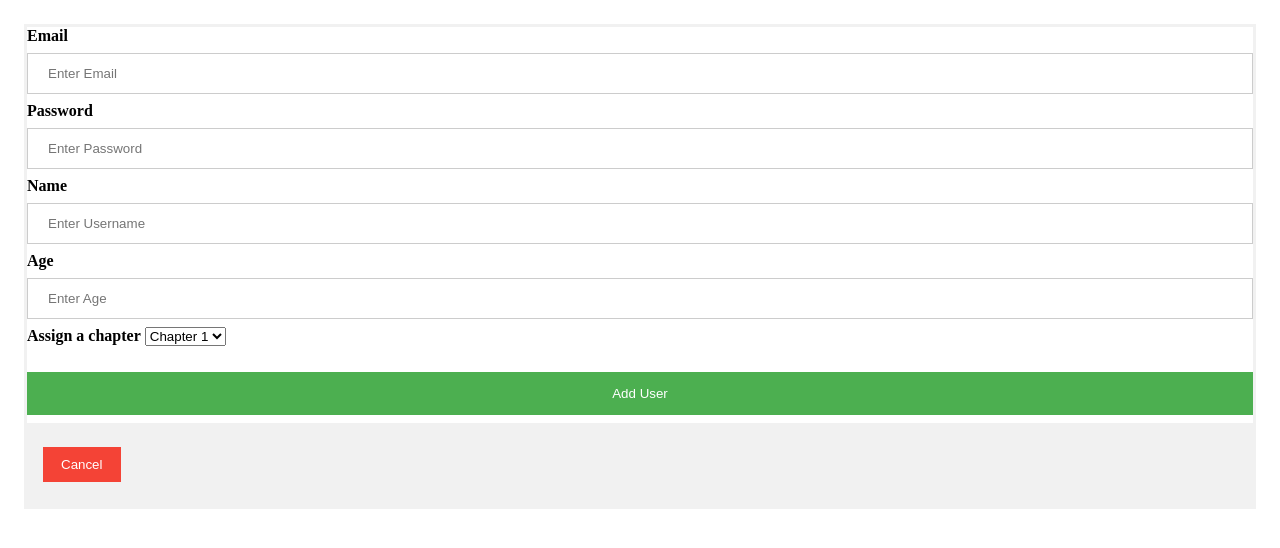
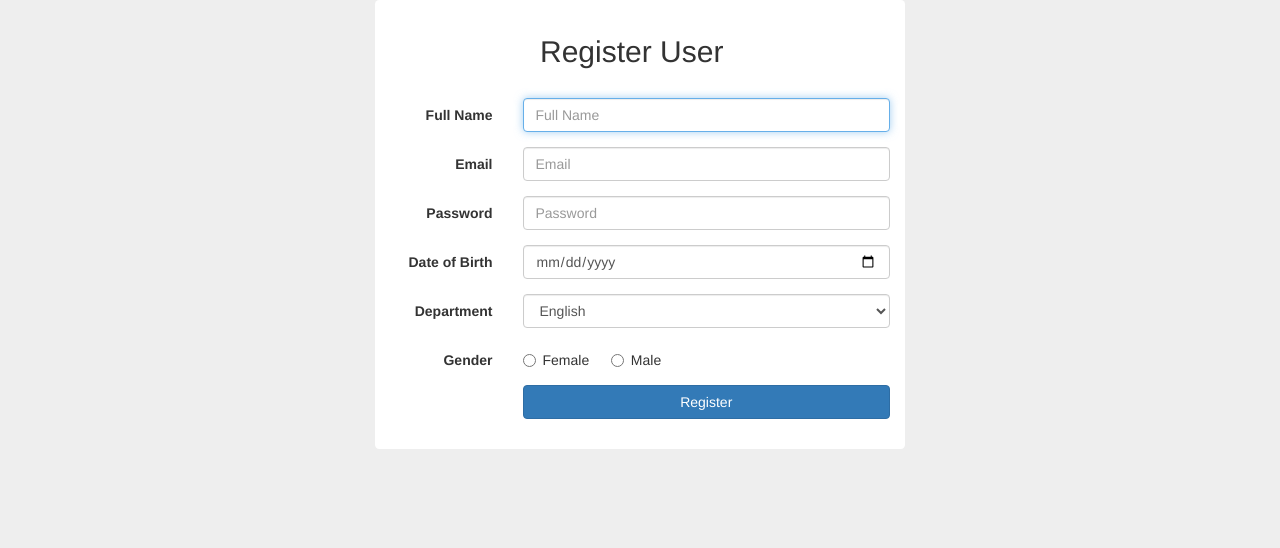
Before and after one commit to shivammutreja/Gat, a Python web app: template templates/create_user.html in a window 1280 px wide. Shown: the top 548 px of the page. Run offline with Jinja, Linux system fonts and the light colour scheme; the template is opened without the code that fills it, so the values that code supplies are empty; some libraries are stand-ins or nearby versions.

Commit message:
making changes in register user page

```diff
--- /dev/null
+++ b/static/css/register.css
@@ -0,0 +1,16 @@
+body {
+    background-color: #eee;
+}
+
+*[role="form"] {
+    max-width: 530px;
+    padding: 15px;
+    margin: 0 auto;
+    background-color: #fff;
+    border-radius: 0.3em;
+}
+
+*[role="form"] h2 {
+    margin-left: 5em;
+    margin-bottom: 1em;
+}
--- a/templates/create_user.html
+++ b/templates/create_user.html
@@ -1,34 +1,104 @@
 <!DOCTYPE html>
 <html>
 <head>
-<link rel="stylesheet" href="{{static_url('css/login.css')}}">
+    <meta name="viewport" content="width=device-width, initial-scale=1">
+    <link rel="stylesheet" href="http://maxcdn.bootstrapcdn.com/bootstrap/3.3.7/css/bootstrap.min.css">
+    <script src="https://ajax.googleapis.com/ajax/libs/jquery/1.12.4/jquery.min.js"></script>
+    <script src="http://maxcdn.bootstrapcdn.com/bootstrap/3.3.7/js/bootstrap.min.js"></script>
+    <link rel="stylesheet" href="{{static_url('css/register.css')}}">
+    <script type="text/javascript" src="{{static_url('scripts/main.js')}}"></script>
+    <script src="https://cdn.ckeditor.com/4.5.11/standard/ckeditor.js"></script>
 </head>
-<div class="container">
-    <form action="add_user" method="post" id="registration_form">
-        <label><b>Email</b></label>
-        <input type="username" placeholder="Enter Email" name="email" required>
+<!--<div class="container">-->
+    <!--<form action="add_user" method="post" id="registration_form">-->
+        <!--<label><b>Email</b></label>-->
+        <!--<input type="username" placeholder="Enter Email" name="email" required>-->
 
-        <label><b>Password</b></label>
-        <input type="password" placeholder="Enter Password" name="password" required>
+        <!--<label><b>Password</b></label>-->
+        <!--<input type="password" placeholder="Enter Password" name="password" required>-->
 
-        <label><b>Name</b></label>
-        <input type="name" placeholder="Enter Username" name="name" required>
+        <!--<label><b>Name</b></label>-->
+        <!--<input type="name" placeholder="Enter Username" name="name" required>-->
 
-        <label><b>Age</b></label>
-        <input type="age" placeholder="Enter Age" name="age" required>
+        <!--<label><b>Age</b></label>-->
+        <!--<input type="age" placeholder="Enter Age" name="age" required>-->
 
-        <label><b>Assign a chapter</b></label>
-        <select id="chapters" name="chapter">
-          <option value="chapter_1">Chapter 1</option>
-          <option value="chapter_2">Chapter 2</option>
-        </select>
-        <br></br>
+        <!--<label><b>Assign a chapter</b></label>-->
+        <!--<select id="chapters" name="chapter">-->
+          <!--<option value="chapter_1">Chapter 1</option>-->
+          <!--<option value="chapter_2">Chapter 2</option>-->
+        <!--</select>-->
+        <!--<br></br>-->
 
-        <button type="submit">Add User</button>
+        <!--<button type="submit">Add User</button>-->
 
-        <div class="container" style="background-color:#f1f1f1">
-          <button type="button" class="cancelbtn">Cancel</button>
-        </div>
-    </form>
-</div>
+        <!--<div class="container" style="background-color:#f1f1f1">-->
+          <!--<button type="button" class="cancelbtn">Cancel</button>-->
+        <!--</div>-->
+    <!--</form>-->
+<!--</div>-->
+    <div class="container">
+            <form class="form-horizontal" role="form">
+                <h2>Register User</h2>
+                <div class="form-group">
+                    <label for="name" class="col-sm-3 control-label">Full Name</label>
+                    <div class="col-sm-9">
+                        <input type="text" id="name" placeholder="Full Name" class="form-control" autofocus>
+                    </div>
+                </div>
+                <div class="form-group">
+                    <label for="username" class="col-sm-3 control-label">Email</label>
+                    <div class="col-sm-9">
+                        <input type="email" id="username" placeholder="Email" class="form-control">
+                    </div>
+                </div>
+                <div class="form-group">
+                    <label for="password" class="col-sm-3 control-label">Password</label>
+                    <div class="col-sm-9">
+                        <input type="password" id="password" placeholder="Password" class="form-control">
+                    </div>
+                </div>
+                <div class="form-group">
+                    <label for="birthDate" class="col-sm-3 control-label">Date of Birth</label>
+                    <div class="col-sm-9">
+                        <input type="date" id="birthDate" class="form-control">
+                    </div>
+                </div>
+                <div class="form-group">
+                    <label for="department" class="col-sm-3 control-label">Department</label>
+                    <div class="col-sm-9">
+                        <select id="department" class="form-control">
+                            <option>English</option>
+                            <option>Hindi</option>
+                            <option>Physics</option>
+                            <option>Chemistry</option>
+                            <option>Biology</option>
+                            <option>Maths</option>
+                        </select>
+                    </div>
+                </div> <!-- /.form-group -->
+                <div class="form-group">
+                    <label class="control-label col-sm-3">Gender</label>
+                    <div class="col-sm-6">
+                        <div class="row">
+                            <div class="col-sm-4">
+                                <label class="radio-inline">
+                                    <input type="radio" id="femaleRadio" value="Female">Female
+                                </label>
+                            </div>
+                            <div class="col-sm-4">
+                                <label class="radio-inline">
+                                    <input type="radio" id="maleRadio" value="Male">Male
+                                </label>
+                            </div>
+                        </div>
+                    </div>
+                </div> <!-- /.form-group -->
+                <div class="form-group">
+                    <div class="col-sm-9 col-sm-offset-3">
+                        <button type="submit" class="btn btn-primary btn-block">Register</button>
+                    </div>
+                </div>
+            </form> <!-- /form -->
+        </div> <!-- ./container -->
 </html>
```
